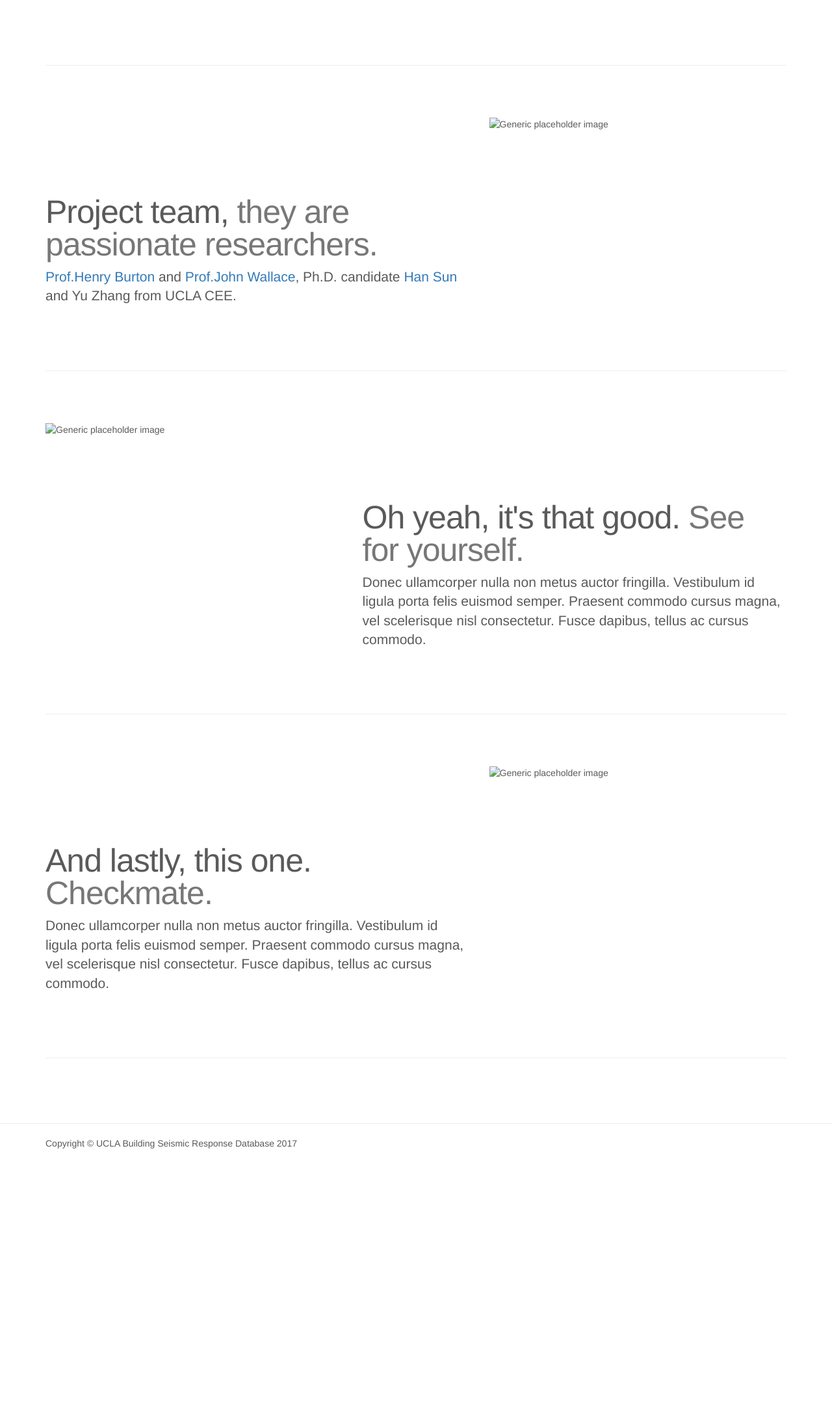
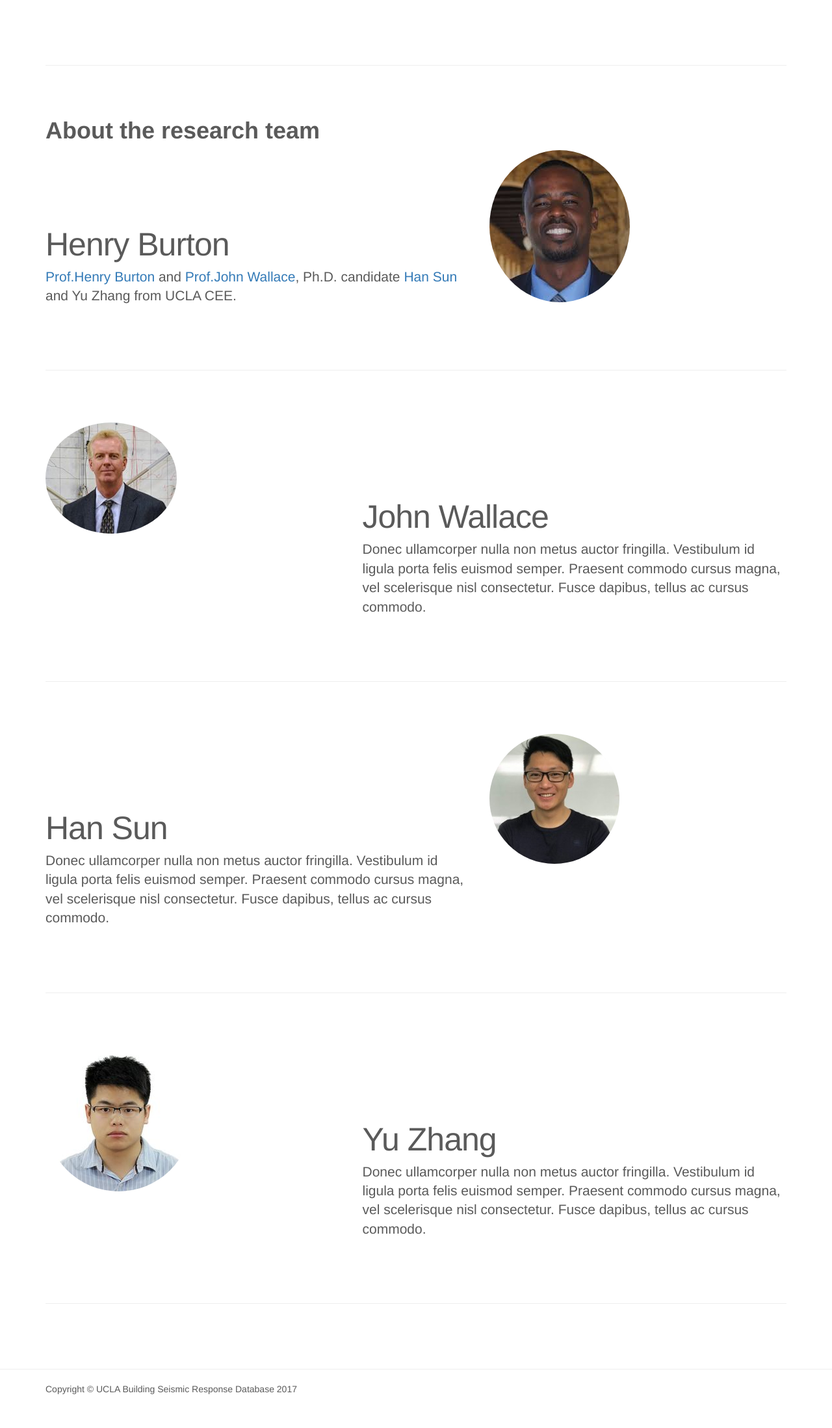
Before and after one commit to albertkun/uclansfquake, a Flask app: page /about in a window 1280 px wide. Shown: the part 52-2249 px from the top of the page at 65% size. Before the commit the page ends 1819 px from the top, so only its background shows below. Run offline with Flask 2, Linux system fonts and the light colour scheme; parts of the project's set-up code (start-up, migrations or seed data) failed here and were passed over; some libraries are stand-ins or nearby versions.

Commit message:
updates to the about page

```diff
--- a/templates/about.html
+++ b/templates/about.html
@@ -5,14 +5,16 @@
 <!-- START THE FEATURETTES -->
 
 <hr class="featurette-divider">
-
+<h1>
+    <b>About the research team</b>
+</h1>
 <div class="row featurette">
     <div class="col-md-7">
-        <h2 class="featurette-heading">Project team, <span class="text-muted">they are passionate researchers.</span></h2>
+        <h3 class="featurette-heading">Henry Burton</h3>
         <p class="lead"> <a href="http://www.henryburtonjr.com/">Prof.Henry Burton</a> and <a href="http://nees.ucla.edu/wallace/">Prof.John Wallace</a>, Ph.D. candidate <a href="http://hansun2014.bol.ucla.edu/index.html">Han Sun</a> and Yu Zhang from UCLA CEE.</p>
     </div>
     <div class="col-md-5">
-        <img class="featurette-image img-responsive center-block" data-src="holder.js/500x500/auto" alt="Generic placeholder image">
+        <img class="featurette-image img-responsive img-circle" src="/static/images/burton_h.jpg" alt="Generic placeholder image">
     </div>
 </div>
 
@@ -20,23 +22,35 @@
 
 <div class="row featurette">
     <div class="col-md-7 col-md-push-5">
-        <h2 class="featurette-heading">Oh yeah, it's that good. <span class="text-muted">See for yourself.</span></h2>
+        <h2 class="featurette-heading">John Wallace</h2>
         <p class="lead">Donec ullamcorper nulla non metus auctor fringilla. Vestibulum id ligula porta felis euismod semper. Praesent commodo cursus magna, vel scelerisque nisl consectetur. Fusce dapibus, tellus ac cursus commodo.</p>
     </div>
     <div class="col-md-5 col-md-pull-7">
-        <img class="featurette-image img-responsive center-block" data-src="holder.js/500x500/auto" alt="Generic placeholder image">
+        <img class="featurette-image img-responsive img-circle" src="/static/images/wallace_j.jpg" alt="Generic placeholder image">
     </div>
 </div>
+<hr class="featurette-divider">
+
+<div class="row featurette">
+    <div class="col-md-7">
+        <h2 class="featurette-heading">Han Sun</h2>
+        <p class="lead">Donec ullamcorper nulla non metus auctor fringilla. Vestibulum id ligula porta felis euismod semper. Praesent commodo cursus magna, vel scelerisque nisl consectetur. Fusce dapibus, tellus ac cursus commodo.</p>
+    </div>
+    <div class="col-md-5">
+        <img class="featurette-image img-responsive img-circle" src="/static/images/sun_h.jpg" alt="Generic placeholder image">
+    </div>
+</div>
+
 
 <hr class="featurette-divider">
 
 <div class="row featurette">
-    <div class="col-md-7">
-        <h2 class="featurette-heading">And lastly, this one. <span class="text-muted">Checkmate.</span></h2>
+    <div class="col-md-7 col-md-push-5">
+        <h2 class="featurette-heading">Yu Zhang</h2>
         <p class="lead">Donec ullamcorper nulla non metus auctor fringilla. Vestibulum id ligula porta felis euismod semper. Praesent commodo cursus magna, vel scelerisque nisl consectetur. Fusce dapibus, tellus ac cursus commodo.</p>
     </div>
-    <div class="col-md-5">
-        <img class="featurette-image img-responsive center-block" data-src="holder.js/500x500/auto" alt="Generic placeholder image">
+    <div class="col-md-5 col-md-pull-7">
+        <img class="featurette-image img-responsive img-circle" src="/static/images/zhang_y.jpg" alt="Generic placeholder image">
     </div>
 </div>
 
```
Also changed, not shown: static/images/burton_h.jpg (added), static/images/sun_h.jpg (added), static/images/wallace_j.jpg (added), static/images/zhang_y.jpg (added).
